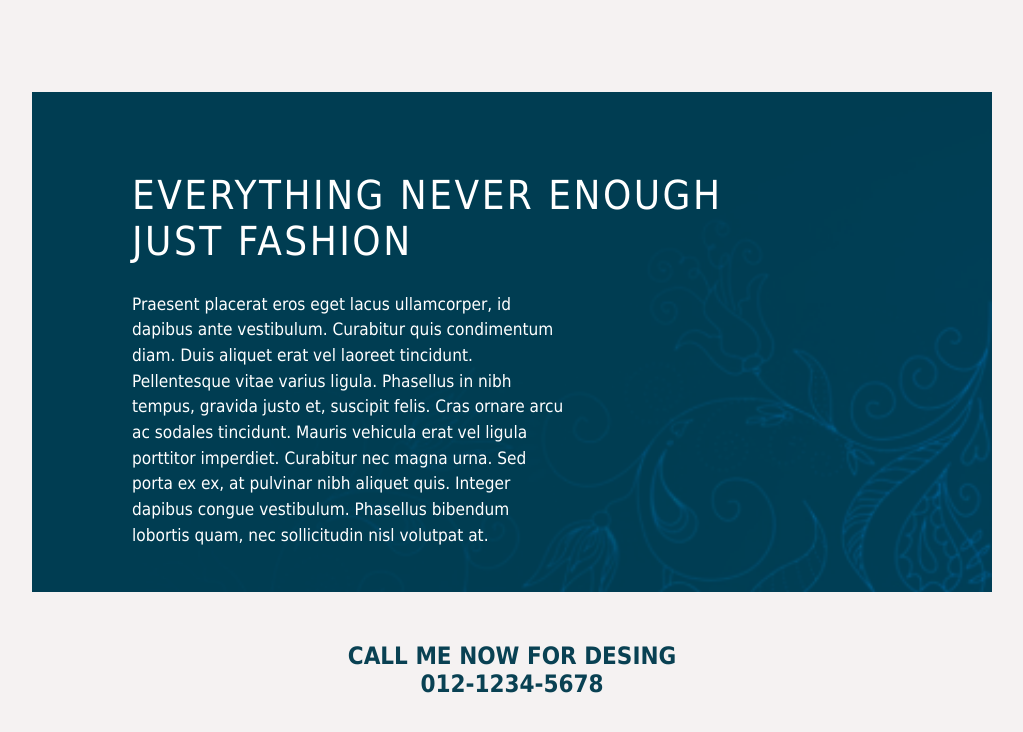
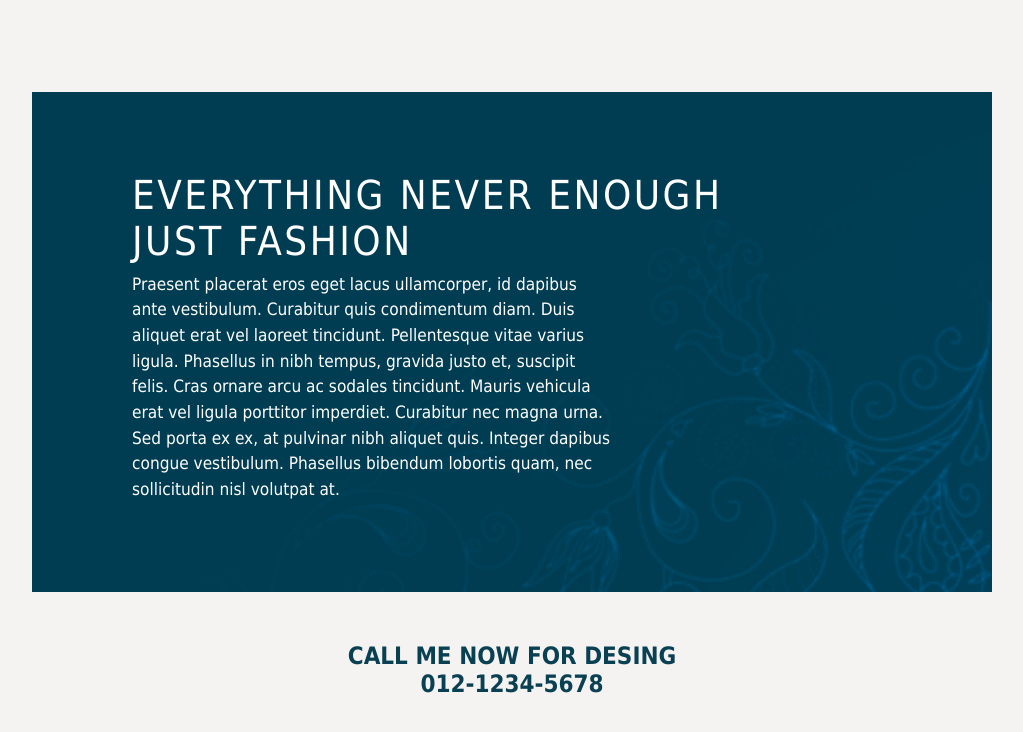
Before and after one commit to kaykyveiga/projeto-fashion, a plain HTML site: page index.html in a window 1280 px wide. Shown: the part 1581-2313 px from the top of the page, without its empty margins (128-1151 px from the left). Drawn offline with Linux system fonts and the light colour scheme.

Commit message:
Update style.css

```diff
--- a/style.css
+++ b/style.css
@@ -109,14 +109,15 @@ a:hover {
 }
 
 .image-text {
+
     position: absolute;
-    margin-top: 200px;
+    margin-top: 180px;
     margin-left: 100px;
-    width: 45%;
+    width: 50%;
     font-size: 1.07em;
     line-height: 1.5;
     color: white;
-    overflow: hidden;
+    overflow: scroll;
 }
 
 #contact {
```
